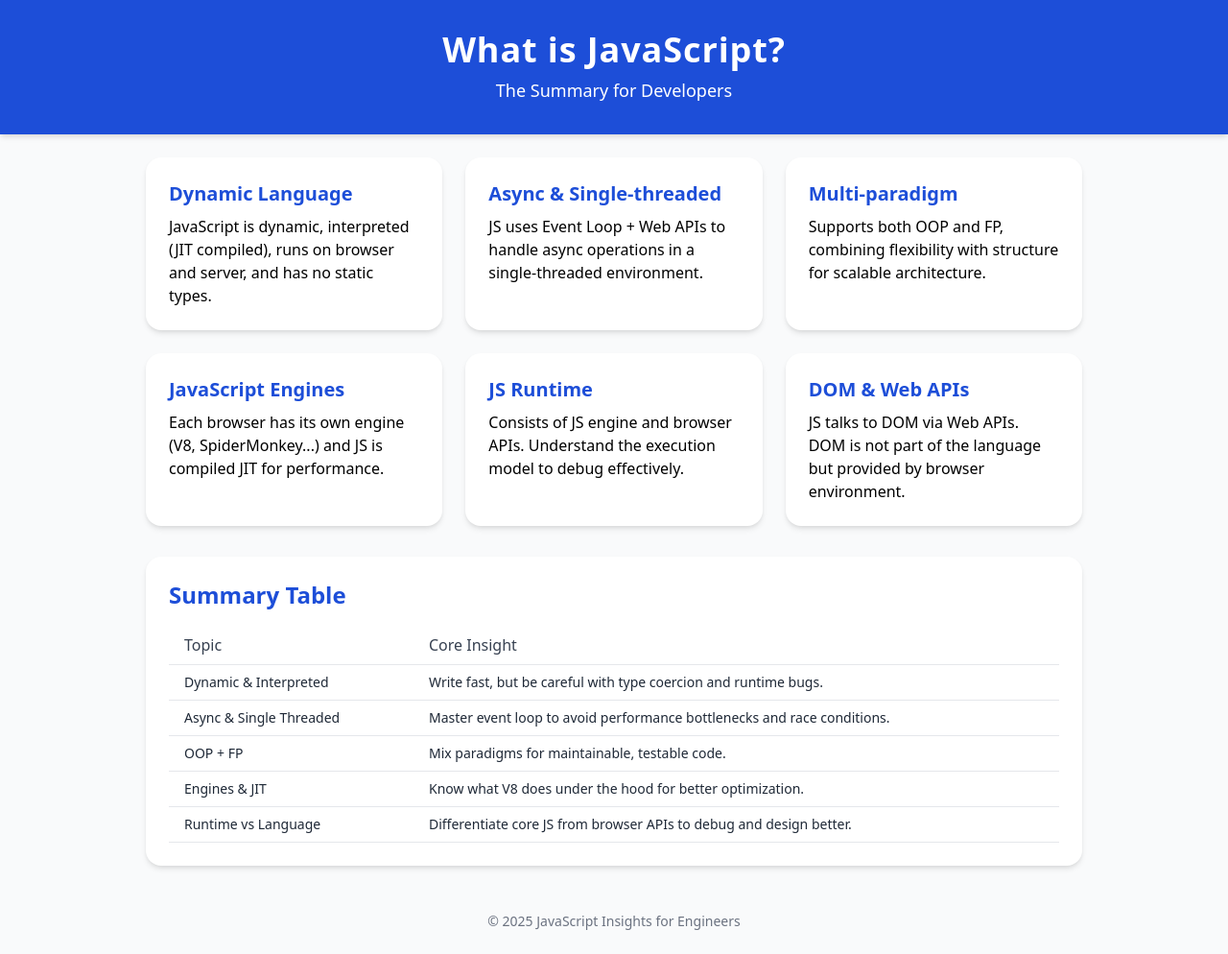
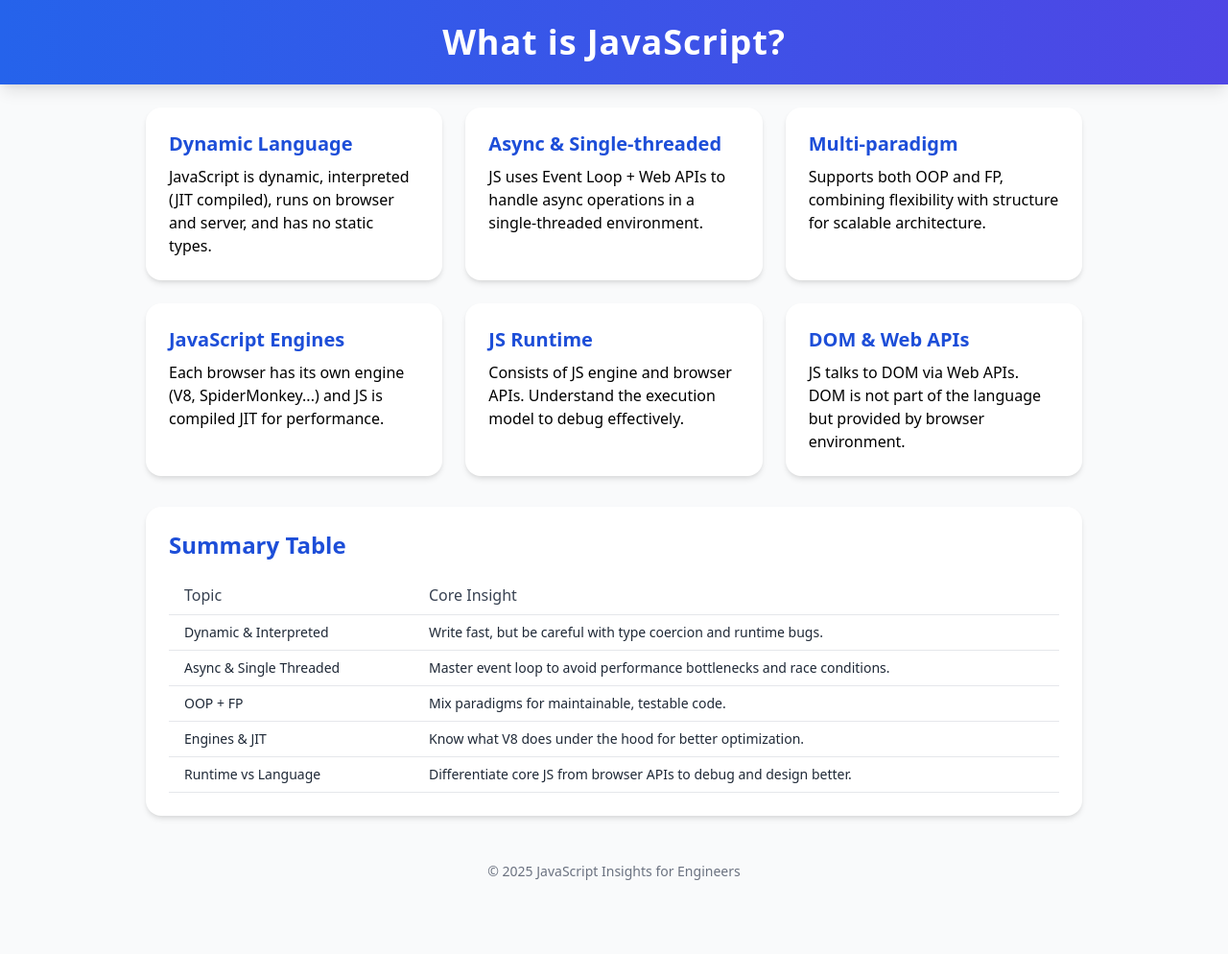
Before and after one commit to camtam1706/js-in-depth, a plain HTML site: page day-01/what-is-js.html in a window 1280 px wide. Shown: the whole page at 96% size. After the commit the page ends 942 px from the top, so only its background shows below. Drawn offline with nearby package versions, Linux system fonts and the light colour scheme.

Commit message:
Update what-is-js.html

```diff
--- a/day-01/what-is-js.html
+++ b/day-01/what-is-js.html
@@ -19,9 +19,8 @@
 </head>
 
 <body class="bg-gray-50 font-sans">
-  <header class="bg-blue-700 text-white py-8 shadow-md text-center">
+  <header class="sticky top-0 z-50 bg-gradient-to-r from-blue-600 to-indigo-600 text-white shadow-lg py-6 text-center">
     <h1 class="text-4xl font-bold tracking-wide">What is JavaScript?</h1>
-    <p class="text-lg mt-2">The Summary for Developers</p>
   </header>
 
   <main class="max-w-5xl mx-auto p-6 space-y-8">
```
